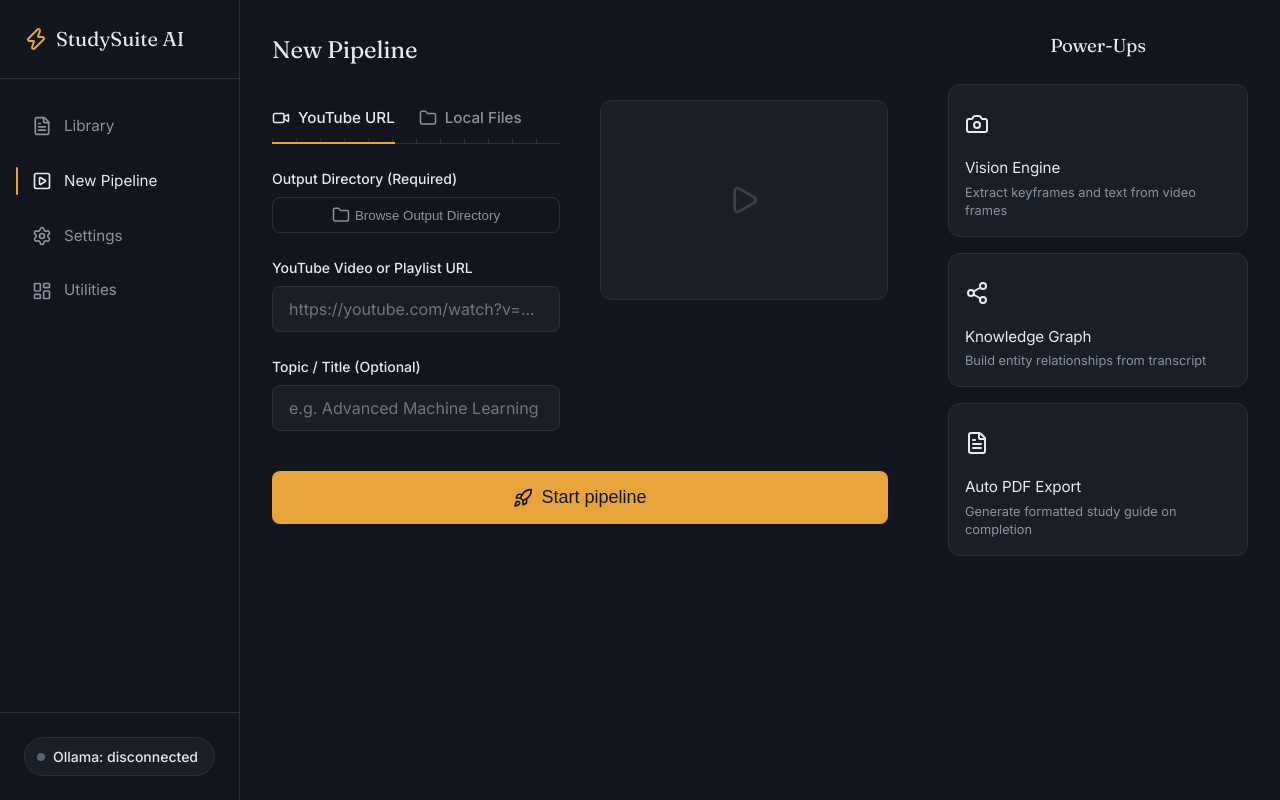
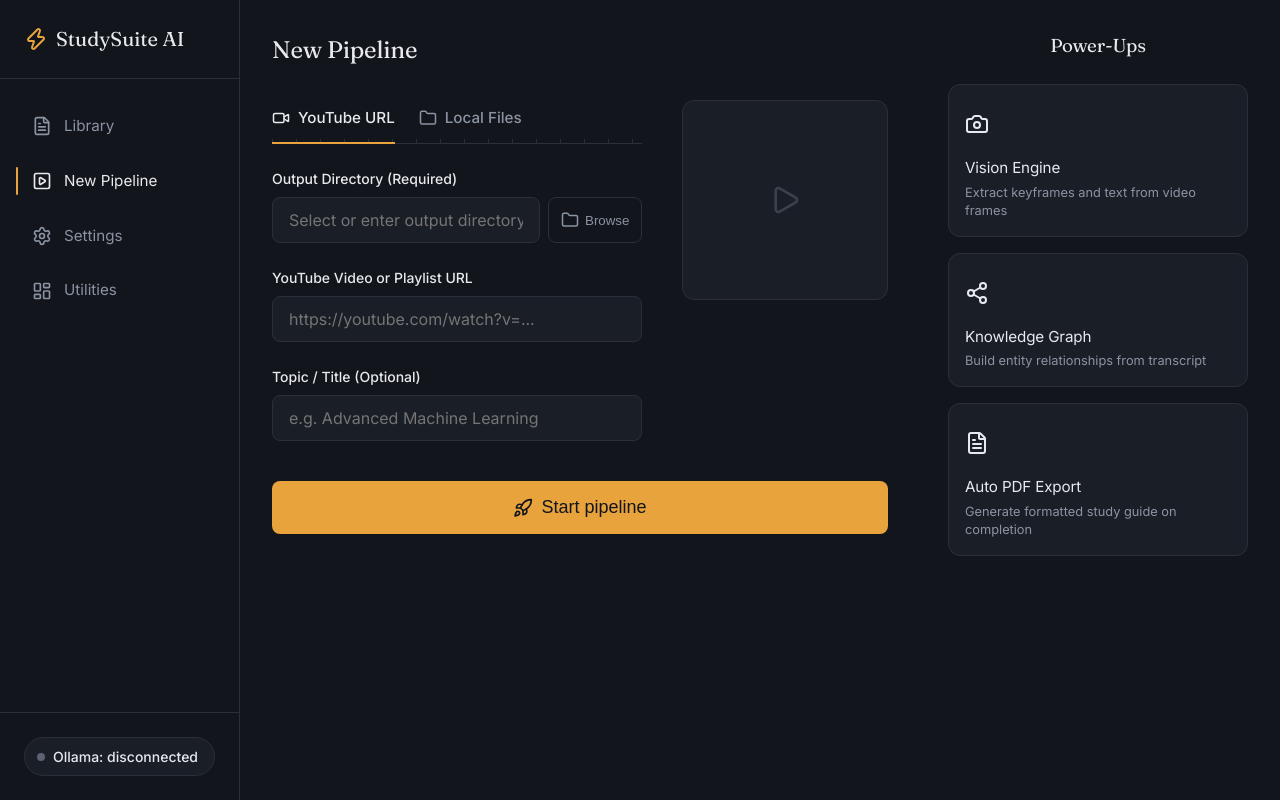
Before and after one commit to rishabhahuja12/youtube-transcript-to-notes, a React app in the folder frontend/: page / in a window 1280 px wide. Built offline with nearby package versions, Linux system fonts and the light colour scheme; no server answers; the HTML template or start-up script is replaced by a standard one.

Commit message:
Allow manual output directory input and open native OS folder picker dialog on Browse

```diff
--- a/frontend/src/pages/NewPipeline.jsx
+++ b/frontend/src/pages/NewPipeline.jsx
@@ -260,13 +260,23 @@ const NewPipeline = () => {
 
           <div className="input-field">
              <label htmlFor="output-dir">Output Directory (Required)</label>
-             <div className="input-group">
+             <div className="input-group" style={{ display: 'flex', gap: 'var(--space-sm)' }}>
+               <input
+                 id="output-dir"
+                 type="text"
+                 className="text-input"
+                 placeholder="Select or enter output directory path..."
+                 value={outputDir}
+                 onChange={(e) => setOutputDir(e.target.value)}
+                 required
+               />
                <button
                  type="button"
                  onClick={handleBrowseDir}
-                 className="secondary-button browse-button"
+                 className="secondary-button"
+                 style={{ display: 'flex', alignItems: 'center', gap: '6px', whiteSpace: 'nowrap' }}
                >
-                 <Folder size={18} /> {outputDir || "Browse Output Directory"}
+                 <Folder size={18} /> Browse
                </button>
              </div>
           </div>
```
Also changed, not shown: 1 other file (tests, documents, lock files or other folders).
